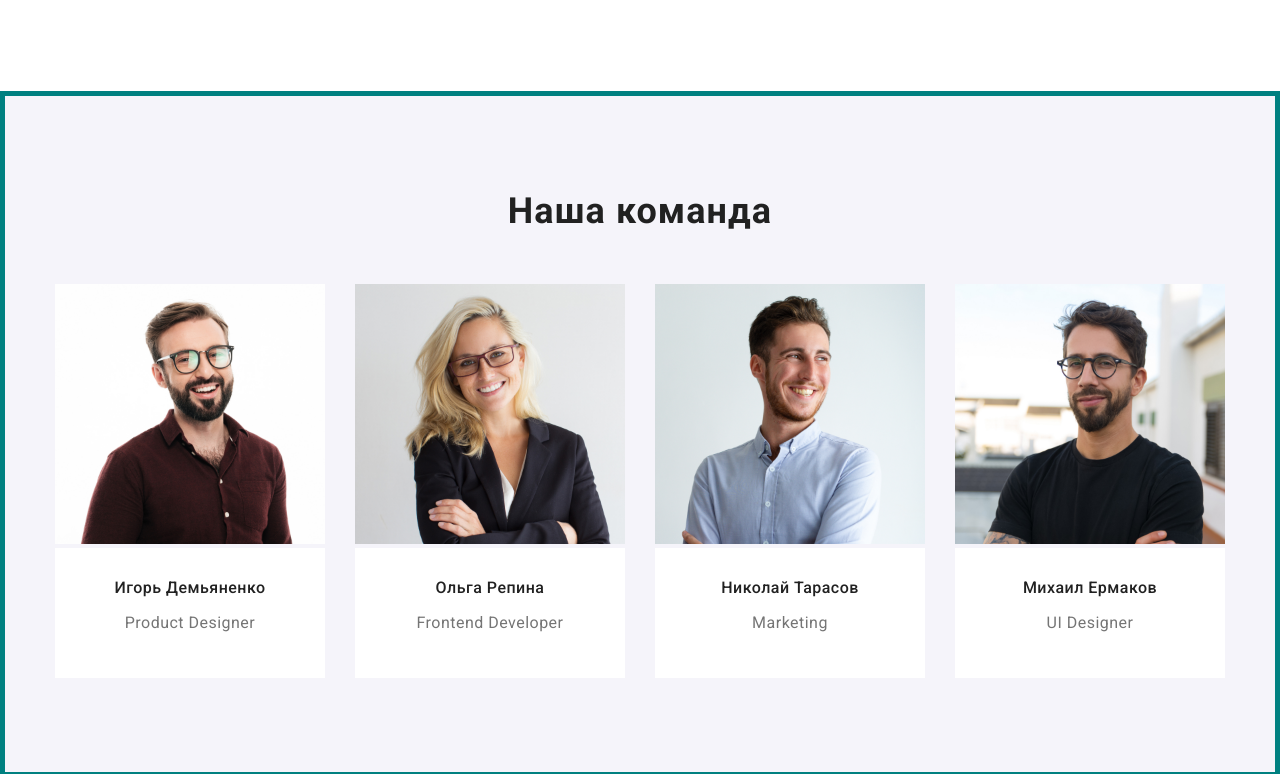
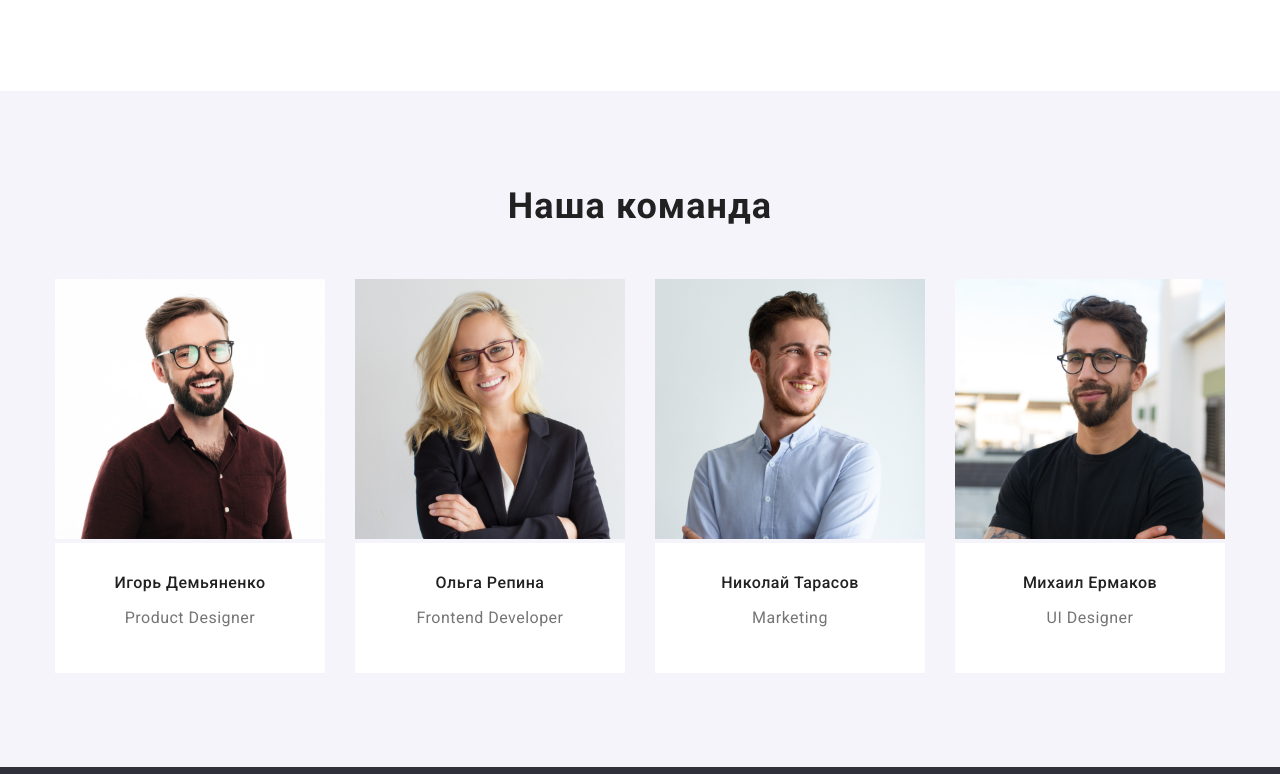
Before and after one commit to SerhiiSamara/goit-markup-hw-03, a plain HTML site: page index.html in a window 1280 px wide. Shown: the part 1370-2144 px from the top of the page. Drawn offline with nearby package versions, Linux system fonts and the light colour scheme.

Commit message:
Видалив робочу рамку

```diff
--- a/css/styles.css
+++ b/css/styles.css
@@ -266,10 +266,6 @@ h3 {
   background: var(--secodary-background-color);
 }
 
-.section.team {
-  border: 5px solid teal;
-}
-
 .team-list {
   display: flex;
 }
```
